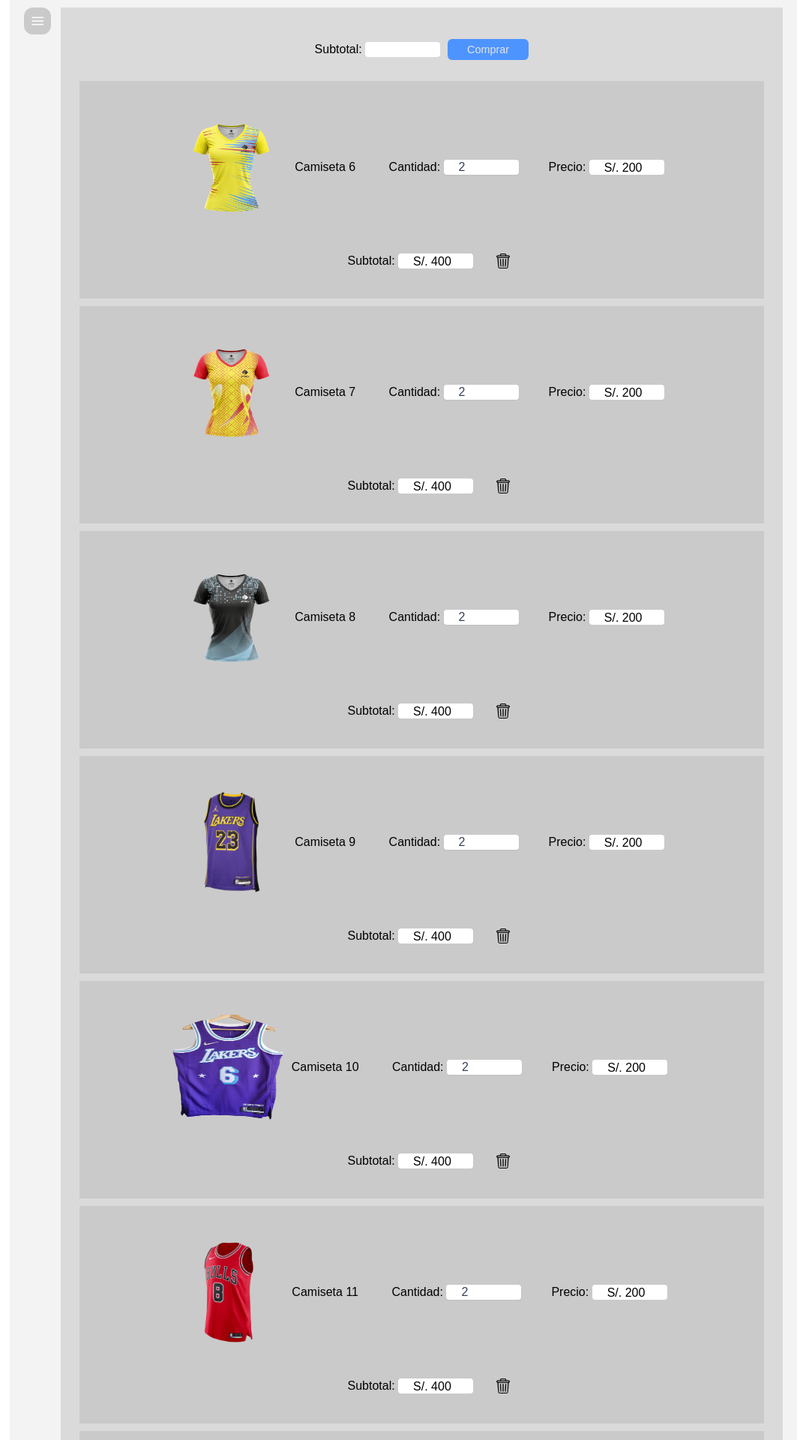
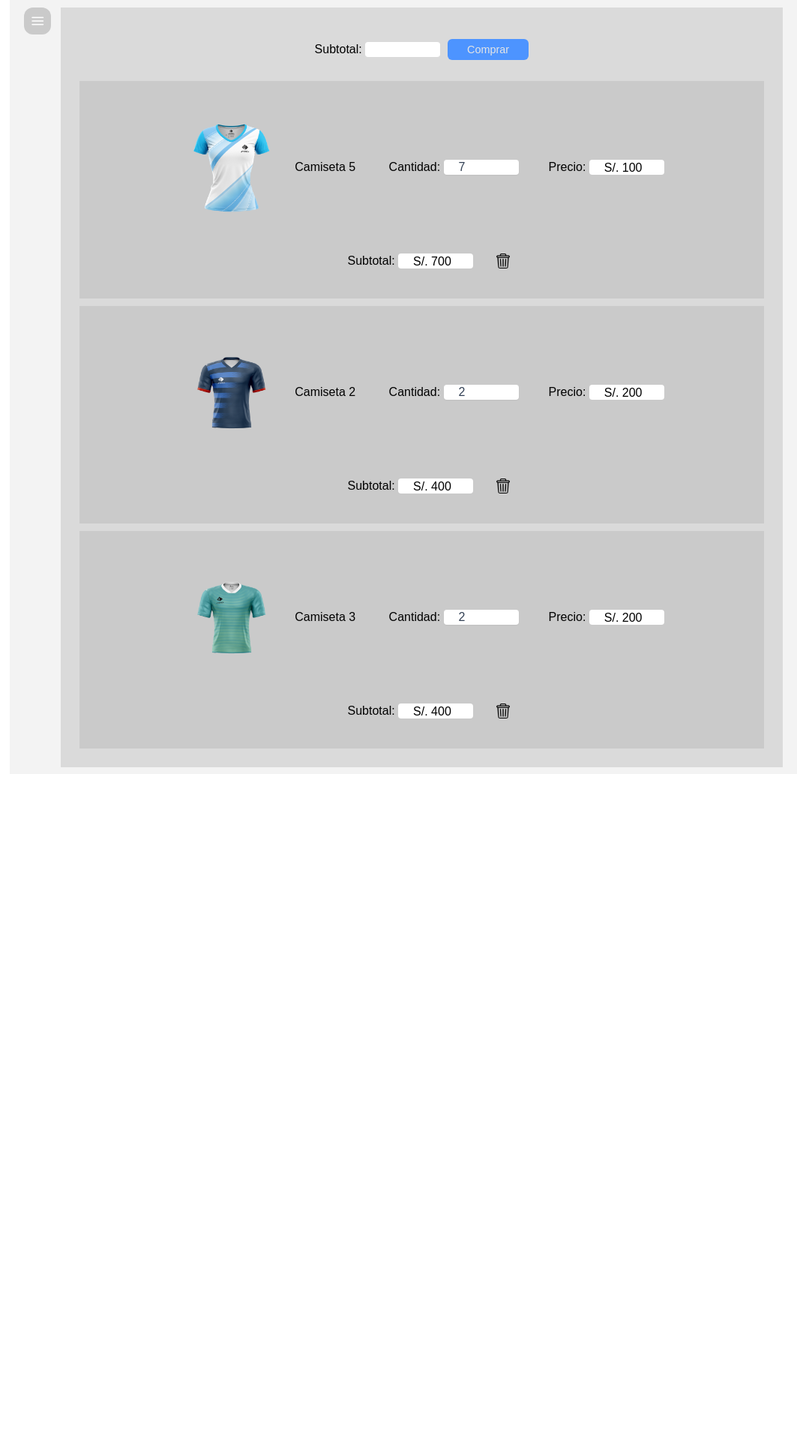
Before and after one commit to VibeCodingUPC/FitShirt-App-Web, a Vue app: page /cart in a window 1280 px wide. Shown: the top 1920 px of the page at 75% size, without its empty margins (102-1177 px from the left). After the commit the page ends 1032 px from the top, so only its background shows below. Built offline with nearby package versions, Linux system fonts and the light colour scheme; data requests are answered from the project's data file; a web font is replaced by a local one.

Commit message:
fix: refactored cart service and component

```diff
--- a/db.json
+++ /dev/null
@@ -1,325 +0,0 @@
-{
-  "shirts": [
-    {
-      "id": "1",
-      "image": "/images/shirts/camiseta_1.png",
-      "idCategory": "1",
-      "color": "Red",
-      "name": "Camiseta 1",
-      "stock": 4,
-      "sizes": [
-        "S",
-        "M",
-        "L"
-      ],
-      "price": 120,
-      "seller": "Jaime Jensen"
-    },
-    {
-      "id": "2",
-      "image": "/images/shirts/camiseta_2.png",
-      "idCategory": "1",
-      "color": "Blue",
-      "name": "Camiseta 2",
-      "stock": 50,
-      "sizes": [
-        "S",
-        "M",
-        "L"
-      ],
-      "price": 160,
-      "seller": "Jaime Jensen"
-    },
-    {
-      "id": "3",
-      "image": "/images/shirts/camiseta_3.png",
-      "idCategory": "1",
-      "color": "Green",
-      "name": "Camiseta 3",
-      "stock": 14,
-      "sizes": [
-        "S",
-        "M",
-        "L"
-      ],
-      "price": 69,
-      "seller": "Alvaro Alvarez"
-    },
-    {
-      "id": "4",
-      "image": "/images/shirts/camiseta_4.png",
-      "idCategory": "1",
-      "color": "Black",
-      "name": "Camiseta 4",
-      "stock": 20,
-      "sizes": [
-        "S",
-        "M",
-        "L"
-      ],
-      "price": 145,
-      "seller": "Alvaro Alvarez"
-    },
-    {
-      "id": "5",
-      "image": "/images/shirts/camiseta_5.png",
-      "idCategory": "2",
-      "color": "White",
-      "name": "Camiseta 5",
-      "stock": 89,
-      "sizes": [
-        "S",
-        "M",
-        "L"
-      ],
-      "price": 199,
-      "seller": "Alvaro Alvarez"
-    },
-    {
-      "id": "6",
-      "image": "/images/shirts/camiseta_6.png",
-      "idCategory": "2",
-      "color": "Yellow",
-      "name": "Camiseta 6",
-      "stock": 27,
-      "sizes": [
-        "S",
-        "M",
-        "L"
-      ],
-      "price": 60,
-      "seller": "Carlos Castro"
-    },
-    {
-      "id": "7",
-      "image": "/images/shirts/camiseta_7.png",
-      "idCategory": "2",
-      "color": "Yellow",
-      "name": "Camiseta 7",
-      "stock": 25,
-      "sizes": [
-        "S",
-        "M",
-        "L"
-      ],
-      "price": 109,
-      "seller": "Patricio Perez"
-    },
-    {
-      "id": "8",
-      "image": "/images/shirts/camiseta_8.png",
-      "idCategory": "2",
-      "color": "Gray",
-      "name": "Camiseta 8",
-      "stock": 40,
-      "sizes": [
-        "S",
-        "M",
-        "L"
-      ],
-      "price": 110,
-      "seller": "Rodrigo Ramirez"
-    },
-    {
-      "id": "9",
-      "image": "/images/shirts/camiseta_9.png",
-      "idCategory": "3",
-      "color": "Purple",
-      "name": "Camiseta 9",
-      "stock": 14,
-      "sizes": [
-        "S",
-        "M",
-        "L"
-      ],
-      "price": 169,
-      "seller": "Carlos Castro"
-    },
-    {
-      "id": "10",
-      "image": "/images/shirts/camiseta_10.png",
-      "idCategory": "3",
-      "color": "Purple",
-      "name": "Camiseta 10",
-      "stock": 43,
-      "sizes": [
-        "S",
-        "M",
-        "L"
-      ],
-      "price": 129,
-      "seller": "Rodrigo Ramirez"
-    },
-    {
-      "id": "11",
-      "image": "/images/shirts/camiseta_11.png",
-      "idCategory": "3",
-      "color": "Red",
-      "name": "Camiseta 11",
-      "stock": 12,
-      "sizes": [
-        "S",
-        "M",
-        "L"
-      ],
-      "price": 79,
-      "seller": "Jaime Jensen"
-    },
-    {
-      "id": "12",
-      "image": "/images/shirts/camiseta_12.png",
-      "idCategory": "3",
-      "color": "Yellow",
-      "name": "Camiseta 12",
-      "stock": 40,
-      "sizes": [
-        "S",
-        "M",
-        "L"
-      ],
-      "price": 79,
-      "seller": "Rodrigo Ramirez"
-    }
-  ],
-  "categories": [
-    {
-      "id": 1,
-      "name": "Football"
-    },
-    {
-      "id": 2,
-      "name": "Volleyball"
-    },
-    {
-      "id": 3,
-      "name": "Basketball"
-    }
-  ],
-  "posts": [
-    {
-      "id": 1,
-      "image": "/images/shirts/camiseta_1.png",
-      "idCategory": "1",
-      "color": "Red",
-      "name": "Polo rojo con franjas rojas",
-      "styles": "Deportivo Manga Corta",
-      "stock": 2,
-      "sizes": [
-        "S",
-        "M",
-        "L"
-      ],
-      "price": 120
-    },
-    {
-      "id": 2,
-      "image": "/images/shirts/camiseta_2.png",
-      "idCategory": "1",
-      "color": "Blue",
-      "name": "Polo azul con franjas negras",
-      "styles": "Deportivo Manga Corta",
-      "stock": 3,
-      "sizes": [
-        "X",
-        "XL",
-        "M"
-      ],
-      "price": 150
-    },
-    {
-      "id": 3,
-      "image": "/images/shirts/camiseta_3.png",
-      "idCategory": "1",
-      "color": "Green",
-      "name": "Polo verde",
-      "styles": "Deportivo Manga Corta",
-      "stock": 5,
-      "sizes": [
-        "S",
-        "XL",
-        "M"
-      ],
-      "price": 69
-    },
-    {
-      "id": 4,
-      "image": "/images/shirts/camiseta_4.png",
-      "idCategory": "1",
-      "color": "Black",
-      "name": "Polo negro con diseño",
-      "styles": "Deportivo Manga Corta",
-      "stock": 10,
-      "sizes": [
-        "S",
-        "M",
-        "L"
-      ],
-      "price": 100
-    }
-  ],
-  "cart": [
-    {
-      "id": 1,
-      "image": "/images/shirts/camiseta_6.png",
-      "idCategory": "2",
-      "color": "Yellow",
-      "name": "Camiseta 6",
-      "quantity": "2",
-      "price": "200"
-    },
-    {
-      "id": 2,
-      "image": "/images/shirts/camiseta_7.png",
-      "idCategory": "2",
-      "color": "Yellow",
-      "name": "Camiseta 7",
-      "quantity": "2",
-      "price": "200"
-    },
-    {
-      "id": 3,
-      "image": "/images/shirts/camiseta_8.png",
-      "idCategory": "2",
-      "color": "Gray",
-      "name": "Camiseta 8",
-      "quantity": "2",
-      "price": "200"
-    },
-    {
-      "id": 4,
-      "image": "/images/shirts/camiseta_9.png",
-      "idCategory": "3",
-      "color": "Purple",
-      "name": "Camiseta 9",
-      "quantity": "2",
-      "price": "200"
-    },
-    {
-      "id": 5,
-      "image": "/images/shirts/camiseta_10.png",
-      "idCategory": "3",
-      "color": "Purple",
-      "name": "Camiseta 10",
-      "quantity": "2",
-      "price": "200"
-    },
-    {
-      "id": 6,
-      "image": "/images/shirts/camiseta_11.png",
-      "idCategory": "3",
-      "color": "Red",
-      "name": "Camiseta 11",
-      "quantity": "2",
-      "price": "200"
-    },
-    {
-      "id": 7,
-      "image": "/images/shirts/camiseta_12.png",
-      "idCategory": "3",
-      "color": "Yellow",
-      "name": "Camiseta 12",
-      "quantity": "2",
-      "price": "200"
-    }
-  ]
-}
--- a/src/components/cart/user-cart.component.vue
+++ b/src/components/cart/user-cart.component.vue
@@ -2,18 +2,25 @@
   import { onMounted, ref } from 'vue';
   import {CartApiService} from "@/services/cart-api.service.js";
   import {reactive} from "vue";
-  import axios from "axios";
 
-  let items=ref([]);
   const cartService = new CartApiService();
+  const state = reactive({
+    items: []
+  });
 
-  const fetchShirtsData = async () => {
-    items.value = await cartService.getCarItems();
+  const fetchCartData = async () => {
+    state.items = await cartService.getCartItems();
+  }
+
+  const removeItemFromCart = async (id) => {
+    await cartService.deleteItemById(id);
+
+    state.items = state.items.filter(item => item.id !== id);
   }
 
 
   onMounted(async () => {
-    fetchShirtsData();
+    fetchCartData();
   })
 
 </script>
@@ -28,7 +35,7 @@
           <pv-button class="button-style">Comprar</pv-button>
         </router-link>
       </div>
-      <div v-for="item in items" :key="item.id">
+      <div v-for="item in state.items" :key="item.id">
         <div class="item-container">
           <div class="subitem-container">
             <img :src="item.image" alt="Item-Image" class="image-container"/>
@@ -47,7 +54,7 @@
             <div class="info-container">S/. {{item.price*item.quantity}}</div>
           </div>
           <div>
-            <pv-button @click="deleteData(item.id)" class="trash-button" >
+            <pv-button @click="removeItemFromCart(item.id)" class="trash-button" >
               <img src="/images/bin.png" alt="bin-Image" class="bin-container">
             </pv-button>
           </div>
--- a/src/components/shared/the-toolbar.component.vue
+++ b/src/components/shared/the-toolbar.component.vue
@@ -83,7 +83,6 @@ const visible = ref(false);
   padding: .8em;
   border-radius: 12px;
   background-color: #cacaca;
-  position: absolute;
   cursor: pointer;
 }
 .icons-container{
--- a/src/data/db.json
+++ b/src/data/db.json
@@ -7,8 +7,12 @@
       "color": "Red",
       "name": "Camiseta 1",
       "stock": 4,
-      "sizes": ["S", "M", "L"],
-      "price": 120.00,
+      "sizes": [
+        "S",
+        "M",
+        "L"
+      ],
+      "price": 120,
       "seller": "Jaime Jensen"
     },
     {
@@ -18,8 +22,12 @@
       "color": "Blue",
       "name": "Camiseta 2",
       "stock": 50,
-      "sizes": ["S", "M", "L"],
-      "price": 160.00,
+      "sizes": [
+        "S",
+        "M",
+        "L"
+      ],
+      "price": 160,
       "seller": "Jaime Jensen"
     },
     {
@@ -29,8 +37,12 @@
       "color": "Green",
       "name": "Camiseta 3",
       "stock": 14,
-      "sizes": ["S", "M", "L"],
-      "price": 69.00,
+      "sizes": [
+        "S",
+        "M",
+        "L"
+      ],
+      "price": 69,
       "seller": "Alvaro Alvarez"
     },
     {
@@ -40,8 +52,12 @@
       "color": "Black",
       "name": "Camiseta 4",
       "stock": 20,
-      "sizes": ["S", "M", "L"],
-      "price": 145.00,
+      "sizes": [
+        "S",
+        "M",
+        "L"
+      ],
+      "price": 145,
       "seller": "Alvaro Alvarez"
     },
     {
@@ -51,8 +67,12 @@
       "color": "White",
       "name": "Camiseta 5",
       "stock": 89,
-      "sizes": ["S", "M", "L"],
-      "price": 199.00,
+      "sizes": [
+        "S",
+        "M",
+        "L"
+      ],
+      "price": 199,
       "seller": "Alvaro Alvarez"
     },
     {
@@ -62,8 +82,12 @@
       "color": "Yellow",
       "name": "Camiseta 6",
       "stock": 27,
-      "sizes": ["S", "M", "L"],
-      "price": 60.00,
+      "sizes": [
+        "S",
+        "M",
+        "L"
+      ],
+      "price": 60,
       "seller": "Carlos Castro"
     },
     {
@@ -73,8 +97,12 @@
       "color": "Yellow",
       "name": "Camiseta 7",
       "stock": 25,
-      "sizes": ["S", "M", "L"],
-      "price": 109.00,
+      "sizes": [
+        "S",
+        "M",
+        "L"
+      ],
+      "price": 109,
       "seller": "Patricio Perez"
     },
     {
@@ -84,8 +112,12 @@
       "color": "Gray",
       "name": "Camiseta 8",
       "stock": 40,
-      "sizes": ["S", "M", "L"],
-      "price": 110.00,
+      "sizes": [
+        "S",
+        "M",
+        "L"
+      ],
+      "price": 110,
       "seller": "Rodrigo Ramirez"
     },
     {
@@ -95,8 +127,12 @@
       "color": "Purple",
       "name": "Camiseta 9",
       "stock": 14,
-      "sizes": ["S", "M", "L"],
-      "price": 169.00,
+      "sizes": [
+        "S",
+        "M",
+        "L"
+      ],
+      "price": 169,
       "seller": "Carlos Castro"
     },
     {
@@ -106,8 +142,12 @@
       "color": "Purple",
       "name": "Camiseta 10",
       "stock": 43,
-      "sizes": ["S", "M", "L"],
-      "price": 129.00,
+      "sizes": [
+        "S",
+        "M",
+        "L"
+      ],
+      "price": 129,
       "seller": "Rodrigo Ramirez"
     },
     {
@@ -117,8 +157,12 @@
       "color": "Red",
       "name": "Camiseta 11",
       "stock": 12,
-      "sizes": ["S", "M", "L"],
-      "price": 79.00,
+      "sizes": [
+        "S",
+        "M",
+        "L"
+      ],
+      "price": 79,
       "seller": "Jaime Jensen"
     },
     {
@@ -128,52 +172,56 @@
       "color": "Yellow",
       "name": "Camiseta 12",
       "stock": 40,
-      "sizes": ["S", "M", "L"],
-      "price": 79.00,
+      "sizes": [
+        "S",
+        "M",
+        "L"
+      ],
+      "price": 79,
       "seller": "Rodrigo Ramirez"
     }
   ],
   "categories": [
     {
-      "id": 1,
+      "id": "1",
       "name": "Football"
     },
     {
-      "id": 2,
+      "id": "2",
       "name": "Volleyball"
     },
     {
-      "id": 3,
+      "id": "3",
       "name": "Basketball"
     }
   ],
   "cart": [
     {
-      "id": 1,
-      "image": "/images/shirts/camiseta_1.png",
-      "idCategory": "1",
-      "color": "Red",
-      "name": "Camiseta 1",
-      "quantity": "2",
-      "price":"200"
+      "id": "1",
+      "image": "/images/shirts/camiseta_5.png",
+      "idCategory": "3",
+      "color": "Blue",
+      "name": "Camiseta 5",
+      "quantity": "7",
+      "price": "100"
     },
     {
-      "id": 2,
+      "id": "2",
       "image": "/images/shirts/camiseta_2.png",
       "idCategory": "1",
       "color": "Blue",
       "name": "Camiseta 2",
       "quantity": "2",
-      "price":"200"
+      "price": "200"
     },
     {
-      "id": 3,
+      "id": "3",
       "image": "/images/shirts/camiseta_3.png",
       "idCategory": "1",
       "color": "Green",
       "name": "Camiseta 3",
       "quantity": "2",
-      "price":"200"
+      "price": "200"
     }
   ]
 }
--- a/src/hooks/useApi.js
+++ b/src/hooks/useApi.js
@@ -17,7 +17,13 @@ const useApi = (endpoint) => {
       .then(res => res.data);
   }
 
-  return { getObjects, getObjectById }
+  const deleteObjectById = (id) => {
+    return axiosInstance
+      .delete(`${endpoint}/${id}`)
+      .then(res => res.data);
+  }
+
+  return { getObjects, getObjectById, deleteObjectById }
 }
 
 export default useApi;
--- a/src/services/cart-api.service.js
+++ b/src/services/cart-api.service.js
@@ -1,11 +1,15 @@
 import useApi from '../hooks/useApi'
 
 export class CartApiService {
-
-  async getCarItems() {
-    let {getObjects} = useApi('/cart');
-
-    return await getObjects();
+  constructor() {
+    this.apiMehods = useApi('/cart');
   }
 
+  async getCartItems() {
+    return await this.apiMehods.getObjects();
+  }
+
+  async deleteItemById(id) {
+    await this.apiMehods.deleteObjectById(id);
+  }
 }
```
